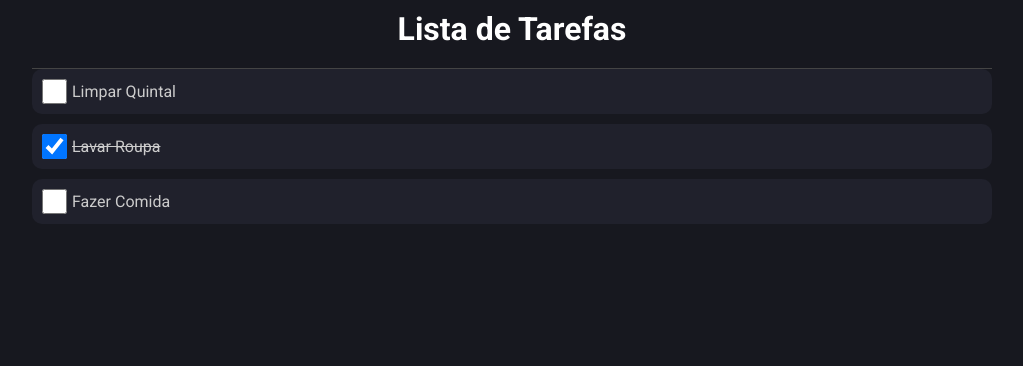
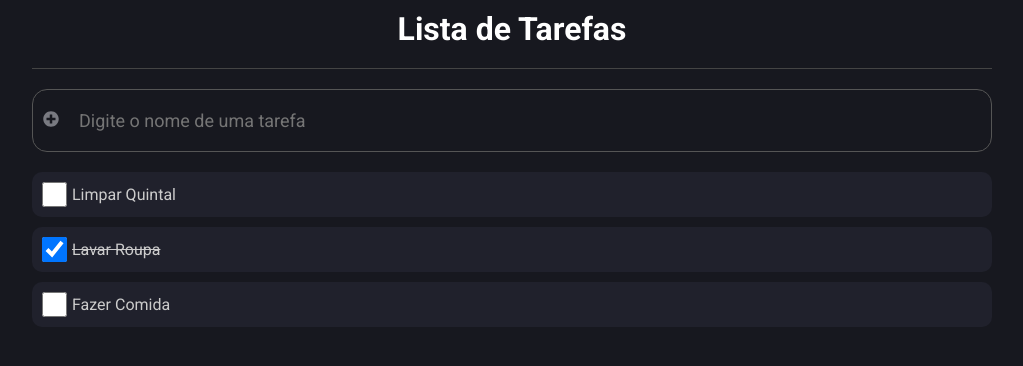
Before and after one commit to philipef-dev/to-do, a React (Vite) app: page / in a window 1280 px wide. Shown: the top 366 px of the page, without its empty margins (128-1151 px from the left). Built offline with nearby package versions, Linux system fonts and the light colour scheme.

Commit message:
Feat: Estilização do componente AddItem - ok

```diff
--- a/package.json
+++ b/package.json
@@ -10,8 +10,10 @@
     "preview": "vite preview"
   },
   "dependencies": {
+    "@react-icons/all-files": "^4.1.0",
     "react": "^18.2.0",
     "react-dom": "^18.2.0",
+    "react-icons": "^5.0.1",
     "styled-components": "^6.1.8"
   },
   "devDependencies": {
--- a/src/App.tsx
+++ b/src/App.tsx
@@ -2,6 +2,7 @@ import { useState } from 'react';
 import { Area, Container, Header } from './App.styles';
 import { Item } from './types/Item';
 import { ListItem } from './components/ListItem';
+import { AddItems } from './components/AddItem';
 
 export const App = () => {
 
@@ -17,6 +18,7 @@ export const App = () => {
         <Header>
           <h1>Lista de Tarefas</h1>
         </Header>
+        <AddItems />
         {list.map((item, index) => (
           <ListItem key={index} item={item} />
         ))}
--- /dev/null
+++ b/src/components/AddItem/index.tsx
@@ -0,0 +1,18 @@
+import { FaPlusCircle } from 'react-icons/fa'
+import { Container } from "./styles"
+
+export const AddItems = () => {
+    return (
+        <Container>
+            <div>
+                <FaPlusCircle />
+            </div>
+            <input
+                type='text'
+                placeholder='Digite o nome de uma tarefa'
+            />
+
+        </Container>
+
+    )
+}
--- /dev/null
+++ b/src/components/AddItem/styles.ts
@@ -0,0 +1,21 @@
+import styled from "styled-components";
+
+export const Container = styled.div`
+    border: 1px solid #555;
+    border-radius: 15px;
+    padding: 10px;
+    margin: 20px 0;
+    display: flex;
+    align-items: center;
+
+    input {
+        margin-left: 10px;
+        border: none;
+        padding: 10px;
+        background-color: transparent;
+        /* outline: 0; */
+        color: #fff;
+        width: 100%;
+        font-size: 18px;
+    }
+`
```
Also changed, not shown: 1 other file (tests, documents, lock files or other folders).
